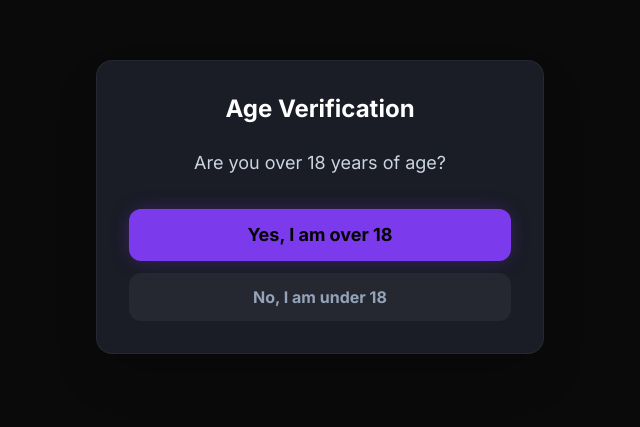
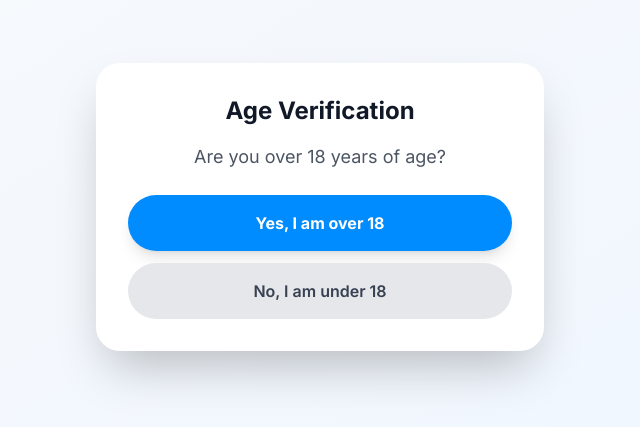
Before and after one commit to coood26262/vammo, a React (Vite) app: page / in a window 1280 px wide. Shown: the part 193-620 px from the top of the page, without its empty margins (320-960 px from the left). Built offline with nearby package versions, Linux system fonts and the light colour scheme.

Commit message:
Update App.tsx

```diff
--- a/App.tsx
+++ b/App.tsx
@@ -1,22 +1,23 @@
 import React, { useState } from 'react';
 import { Hero } from './components/Hero';
+import { Navbar } from './components/Navbar';
 
 const AgeGate: React.FC<{ onVerify: (isOver21: boolean) => void }> = ({ onVerify }) => {
   return (
-    <div className="fixed inset-0 z-[100] bg-[#0a0a0a] flex items-center justify-center p-4">
-      <div className="bg-[#1a1c26] p-8 rounded-2xl border border-white/5 max-w-md w-full shadow-2xl text-center">
-        <h2 className="text-2xl font-bold text-white mb-6">Age Verification</h2>
-        <p className="text-slate-300 mb-8 text-lg">Are you over 18 years of age?</p>
+    <div className="fixed inset-0 z-[100] bg-gradient-to-br from-slate-50 to-blue-50 flex items-center justify-center p-4">
+      <div className="bg-white p-8 rounded-3xl max-w-md w-full shadow-2xl text-center">
+        <h2 className="text-2xl font-bold text-gray-900 mb-4">Age Verification</h2>
+        <p className="text-gray-600 mb-6 text-lg">Are you over 18 years of age?</p>
         <div className="flex flex-col gap-3">
           <button
             onClick={() => onVerify(true)}
-            className="w-full bg-brand text-black font-bold py-3 rounded-xl hover:bg-brand-hover transition-colors text-lg shadow-glow active:scale-95 transform duration-100"
+            className="w-full bg-[#008CFF] hover:bg-[#0077D9] text-white font-bold py-4 rounded-full transition-all shadow-lg hover:shadow-xl"
           >
             Yes, I am over 18
           </button>
           <button
             onClick={() => onVerify(false)}
-            className="w-full bg-white/5 text-slate-400 font-bold py-3 rounded-xl hover:bg-white/10 transition-colors active:scale-95 transform duration-100"
+            className="w-full bg-gray-200 hover:bg-gray-300 text-gray-700 font-semibold py-4 rounded-full transition-all"
           >
             No, I am under 18
           </button>
@@ -30,9 +31,12 @@ const App: React.FC = () => {
   const [isVerified, setIsVerified] = useState(false);
 
   const handleVerification = (isOver21: boolean) => {
-    // Always show the landing page regardless of answer
-    setIsVerified(true);
-    window.scrollTo(0, 0);
+    if (isOver21) {
+      setIsVerified(true);
+      window.scrollTo(0, 0);
+    } else {
+      window.location.href = 'https://www.google.com';
+    }
   };
 
   if (!isVerified) {
@@ -40,7 +44,8 @@ const App: React.FC = () => {
   }
 
   return (
-    <div className="min-h-[100dvh] bg-[#0a0a0a] font-sans antialiased selection:bg-brand selection:text-white overflow-x-hidden">
+    <div className="min-h-[100dvh] bg-gradient-to-br from-slate-50 to-blue-50 font-sans antialiased selection:bg-[#008CFF] selection:text-white overflow-x-hidden">
+      <Navbar />
       <main>
         <Hero />
       </main>
```
